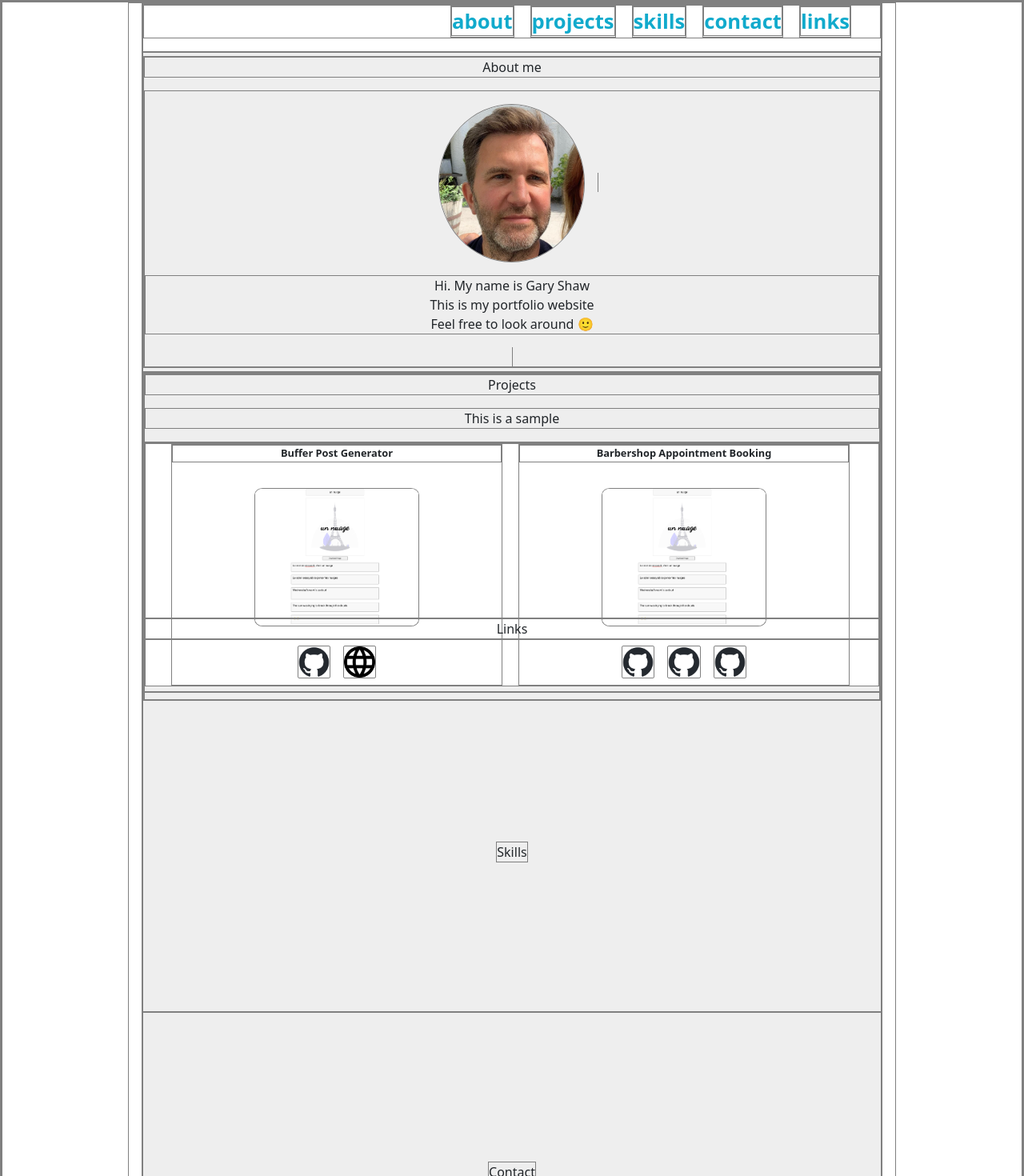
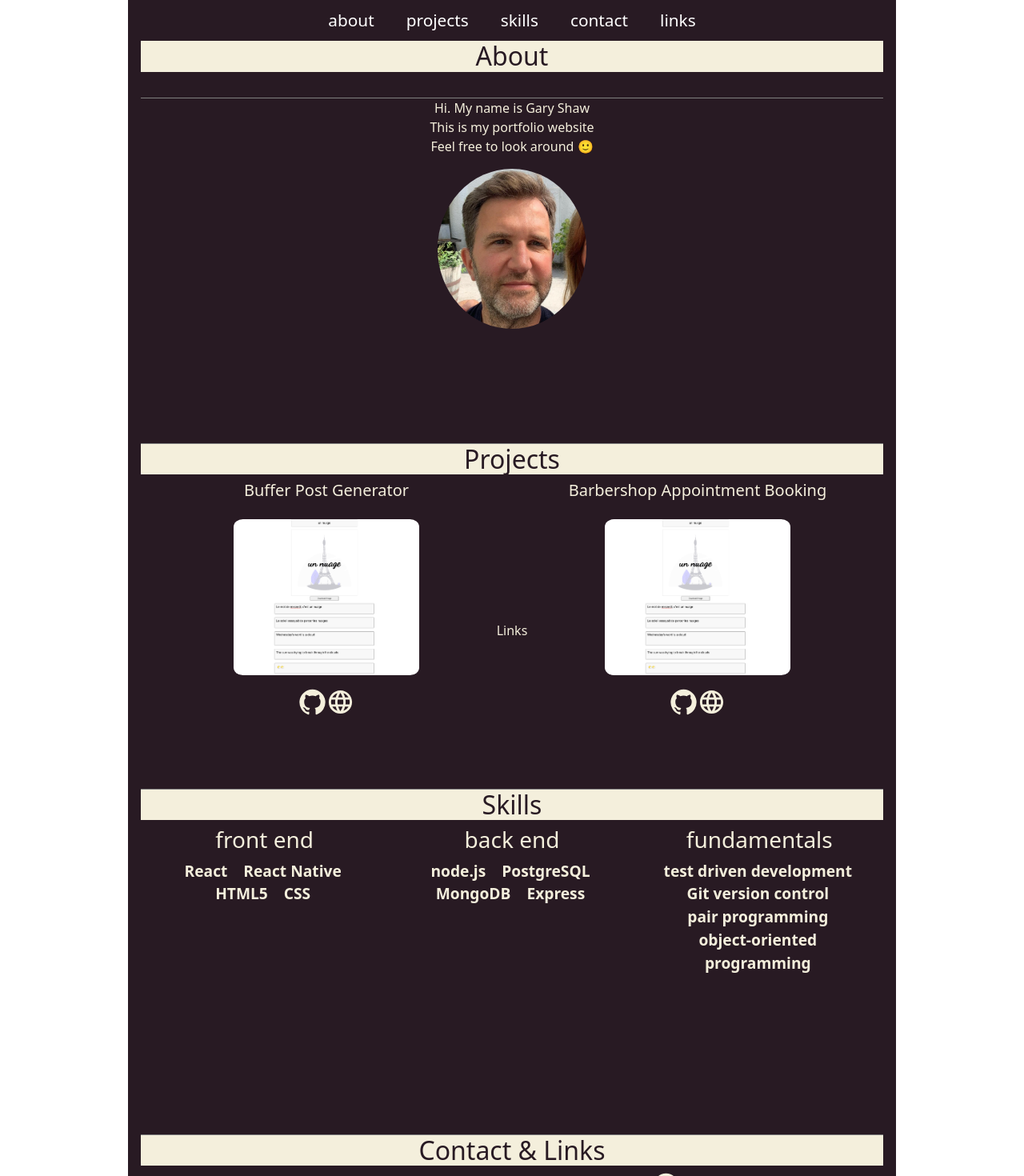
Before and after one commit to g4ry5haw/portfolio-website, a React (Create React App) app: page / in a window 1280 px wide. Shown: the top 1470 px of the page at 80% size. Built offline with nearby package versions, Linux system fonts and the light colour scheme.

Commit message:
updated css

```diff
--- a/package.json
+++ b/package.json
@@ -5,6 +5,7 @@
   "dependencies": {
     "@emotion/react": "^11.10.5",
     "@emotion/styled": "^11.10.5",
+    "@fontsource/roboto": "^4.5.8",
     "@mui/icons-material": "^5.11.0",
     "@mui/material": "^5.11.5",
     "@testing-library/jest-dom": "^5.16.5",
--- a/src/App.css
+++ b/src/App.css
@@ -2,7 +2,7 @@
   padding:0px;
   margin:0px;
   box-sizing: border-box;
-  border: 1px solid grey;
+  /* border: 0.5px solid grey; */
   list-style-type: none;
   scroll-behavior: smooth;
 }
@@ -11,16 +11,60 @@
   text-align: center;
   padding : 0 1em;
   max-width: 60rem;
-  margin: 0 auto;
+  width: min(90% 1000px);
+  /* margin: 0 auto; */
+  margin-inline: auto;
   justify-content: center;
-  /* font-size: 20px; */
+  color: #F4EFDC;
+  background-color: #281A23;
+  /* color:red; */
 
   /* border: 2px solid red; */
 }
 
+.content {
+  border-top: 0.5px solid grey;
+  margin-top: 2rem;
+  min-height: 50vh;
+
+}
+
+.sectionTitle {
+  background-color: #F4EFDC;
+  color: #281A23
+}
+
+p {
+  margin: 0;
+}
+
+.even-columns {
+  display:flex;
+  flex-wrap: wrap;
+}
+
+.even-columns > * {
+  flex-basis: 100%;
+}
+
 nav {
+  background-color: #281A23;
+  padding: 10px;
+  text-align: center;
+  width: 100%;
   position: sticky;
-  top: 0;
+  top: 0px;
+}
+
+nav a {
+  color: white;
+  text-decoration: none;
+  margin: 0px 20px;
+  font-size: 1.3em;
+}
+
+nav a:hover {
+  text-decoration: underline;
 }
 
 ul {
@@ -29,7 +73,7 @@ ul {
   justify-content: flex-end;
   box-sizing: border-box;
   padding: 0 1rem;
-  background: #fff;
+  /* background: #fff; */
 }
 
 li {
@@ -38,18 +82,25 @@ li {
   font-size: max(2vw, 18px);
   font-weight: bold;
 }
-li a {
+
+  li a {
   text-decoration: none;
-  color: #1ac;
+  color: #F4EFDC;
 }
-section {
-  height: 50vh;
-  display: grid;
-  place-items: center;
-  /* font-size: 50px;
-  font-weight: bold; */
-  background: #eee;
-  border-bottom: 1px solid grey;
+
+li a:visited {
+  color: #F4EFDC;
+
+}
+
+.skillList {
+  display: flex;
+  flex-wrap: wrap;
+  justify-content: center;
+}
+
+.skillListItem {
+  font-size: clamp(0.5rem, 10vw + 0.1rem, 1.2rem);
 }
 
 footer {
@@ -57,38 +108,12 @@ footer {
   bottom: 0;
 }
 
-/*
-.Nav {
-display: flex;
-flex-wrap: wrap;
-justify-content: space-around;
-align-items: center;
-position: sticky;
-} */
-
-.about {
-/* display: flex; */
-}
-
 .headshot {
 border-radius: 50%;
 max-width: 20%;
-margin: 1rem;
+/* margin: 1rem; */
 }
 
-.projects {
-/* display: flex; */
-}
-
-
-.projects-list {
-  display:flex;
-  /* flex-direction: column; */
-}
-
-.projects-list p {
-  font-size: 0.5em;
-}
 
 .bufferImage {
   border-radius: 5%;
@@ -102,3 +127,8 @@ margin: 1rem;
   max-width: 10%;
   margin: 0.5rem;
 }
+
+.logo {
+  max-width: 10%;
+  margin: 0.5rem;
+}
--- a/src/components/About.jsx
+++ b/src/components/About.jsx
@@ -3,14 +3,10 @@ import imageMe from "./assets/images/headshot.png";
 
 const About = () => {
   return (
-    <div>
-      {/* <div> */}
-      <p>About me</p>
-      {/* </div> */}
-      <div className="about">
-        <img src={imageMe} alt="Gary Shaw" className="headshot" />
-
-        <span>
+    <div className="content">
+      <div className="even-columns">
+        <div class="col">
+          {/* <h2 className="sectionTitle">About</h2> */}
           <p>
             Hi. My name is Gary Shaw
             <br />
@@ -18,7 +14,8 @@ const About = () => {
             <br />
             Feel free to look around 🙂
           </p>
-        </span>
+          <img src={imageMe} alt="Gary Shaw" className="headshot" />
+        </div>
       </div>
     </div>
   );
--- a/src/components/Contact.jsx
+++ b/src/components/Contact.jsx
@@ -1,7 +1,47 @@
 import React from "react";
+import CallIcon from "@mui/icons-material/Call";
+import EmailIcon from "@mui/icons-material/Email";
+import GitHubIcon from "@mui/icons-material/GitHub";
+import LinkedInIcon from "@mui/icons-material/LinkedIn";
 
 const Contact = () => {
-  return <div>Contact</div>;
+  return (
+    <div className="content">
+      <h2 className="sectionTitle">Contact & Links</h2>
+      <div className="even-columns">
+        <div class="col">
+          <CallIcon /> 07467 945221
+          <br />
+          <div
+            onClick={(e) => {
+              window.location.href = "mailto:gary.shaw@gmx.co.uk";
+            }}
+          >
+            <EmailIcon /> gary.shaw@gmx.co.uk
+          </div>
+        </div>
+        <div class="col">
+          <div
+            onClick={(e) => {
+              window.open("https://github.com/g4ry5haw", "_blank");
+            }}
+          >
+            <GitHubIcon fontSize="large" /> g4ry5haw
+          </div>
+          <div
+            onClick={(e) => {
+              window.open(
+                "https://www.linkedin.com/in/gary-shaw-a9b35514/",
+                "_blank"
+              );
+            }}
+          >
+            <LinkedInIcon fontSize="large" /> LinkedIn profile
+          </div>
+        </div>
+      </div>
+    </div>
+  );
 };
 
 export default Contact;
--- a/src/components/Nav.jsx
+++ b/src/components/Nav.jsx
@@ -10,27 +10,18 @@ import Links from "./Links";
 const Nav = () => {
   return (
     <div>
-      <nav className="Nav">
-        <ul>
-          <li>
+      <nav>
         <a href="#about">about</a>
-          </li>
-          <li>
         <a href="#projects">projects</a>
-          </li>
-          <li>
         <a href="#skills">skills</a>
-          </li>
-          <li>
         <a href="#contact">contact</a>
-          </li>
-          <li>
         <a href="#links">links</a>
-          </li>
-        </ul>
       </nav>
       <section id="about">
+        <article>
+          <h2 className="sectionTitle">About</h2>
           <About />
+        </article>
       </section>
       <section id="projects">
         <Projects />
--- a/src/components/Projects.jsx
+++ b/src/components/Projects.jsx
@@ -1,47 +1,36 @@
 import React from "react";
 import bufferImage from "./assets/images/buffer-post-generator.png";
-import githubLogo from "./assets/images/github-mark.png";
-import internetLogo from "./assets/images/internet.png";
-// import IconButton from "@mui/material/IconButton";
-// import GitHubIcon from "@mui/icons-material/GitHub";
+import GitHubIcon from "@mui/icons-material/GitHub";
+import LanguageIcon from "@mui/icons-material/Language";
 
 const Projects = () => {
   return (
-    <div>
-      <div>
-        <p>Projects</p>
-        <p>This is a sample</p>
-      </div>
-      <div className="projects">
-        <ul className="projects-list">
-          <li>
-            <p>Buffer Post Generator</p>
+    <div className="content">
+      <h2 className="sectionTitle">Projects</h2>
+      <div className="even-columns">
+        <div className="col">
+          <h5>Buffer Post Generator</h5>
           <img
             src={bufferImage}
             alt="buffer post generator"
             className="bufferImage"
           />
           <br />
-            <img src={githubLogo} alt="github logo" className="projectLogo" />
-            <img
-              src={internetLogo}
-              alt="internet logo"
-              className="projectLogo"
-            />
-          </li>
-          <li>
-            <p>Barbershop Appointment Booking </p>
+          <GitHubIcon fontSize="large" />
+          <LanguageIcon fontSize="large" />
+        </div>
+        <div className="col">
+          <h5>Barbershop Appointment Booking </h5>
           <img
             src={bufferImage}
             alt="buffer post generator"
             className="bufferImage"
           />
           <br />
-            <img src={githubLogo} alt="github logo" className="projectLogo" />
-            <img src={githubLogo} alt="github logo" className="projectLogo" />
-            <img src={githubLogo} alt="github logo" className="projectLogo" />
-          </li>
-        </ul>
+          <GitHubIcon fontSize="large" />
+          <LanguageIcon fontSize="large" />
+        </div>
+        {/* <div className="col"></div> */}
       </div>
     </div>
   );
--- a/src/components/Skills.jsx
+++ b/src/components/Skills.jsx
@@ -1,7 +1,43 @@
 import React from "react";
 
 const Skills = () => {
-  return <div>Skills</div>;
+  return (
+    <div className="content">
+      <h2 className="sectionTitle">Skills</h2>
+      <div className="even-columns">
+        <div class="col">
+          <h3>front end</h3>
+          <ul className="skillList">
+            <li className="skillListItem">React</li>
+            <li className="skillListItem">React Native</li>
+            <li className="skillListItem">HTML5</li>
+            <li className="skillListItem">CSS</li>
+          </ul>
+        </div>
+        <div class="col">
+          <h3>back end</h3>
+          <ul className="skillList">
+            <li className="skillListItem">node.js</li>
+            <li className="skillListItem">PostgreSQL</li>
+            <li className="skillListItem">MongoDB</li>
+            <li className="skillListItem">Express</li>
+          </ul>
+        </div>
+
+        <div class="col">
+          <h3>fundamentals</h3>
+          <ul className="skillList">
+            <li className="skillListItem">test driven development</li>
+            <li className="skillListItem">Git version control</li>
+            <li className="skillListItem">pair programming</li>
+            <li className="skillListItem">object-oriented programming</li>
+          </ul>
+        </div>
+        {/* <div class="col"></div>
+        <div class="col"></div> */}
+      </div>
+    </div>
+  );
 };
 
 export default Skills;
```
Also changed, not shown: src/components/assets/images/reactLogo.png (added), 1 other file (tests, documents, lock files or other folders). Lines whose indentation alone changed are shown as unchanged.
